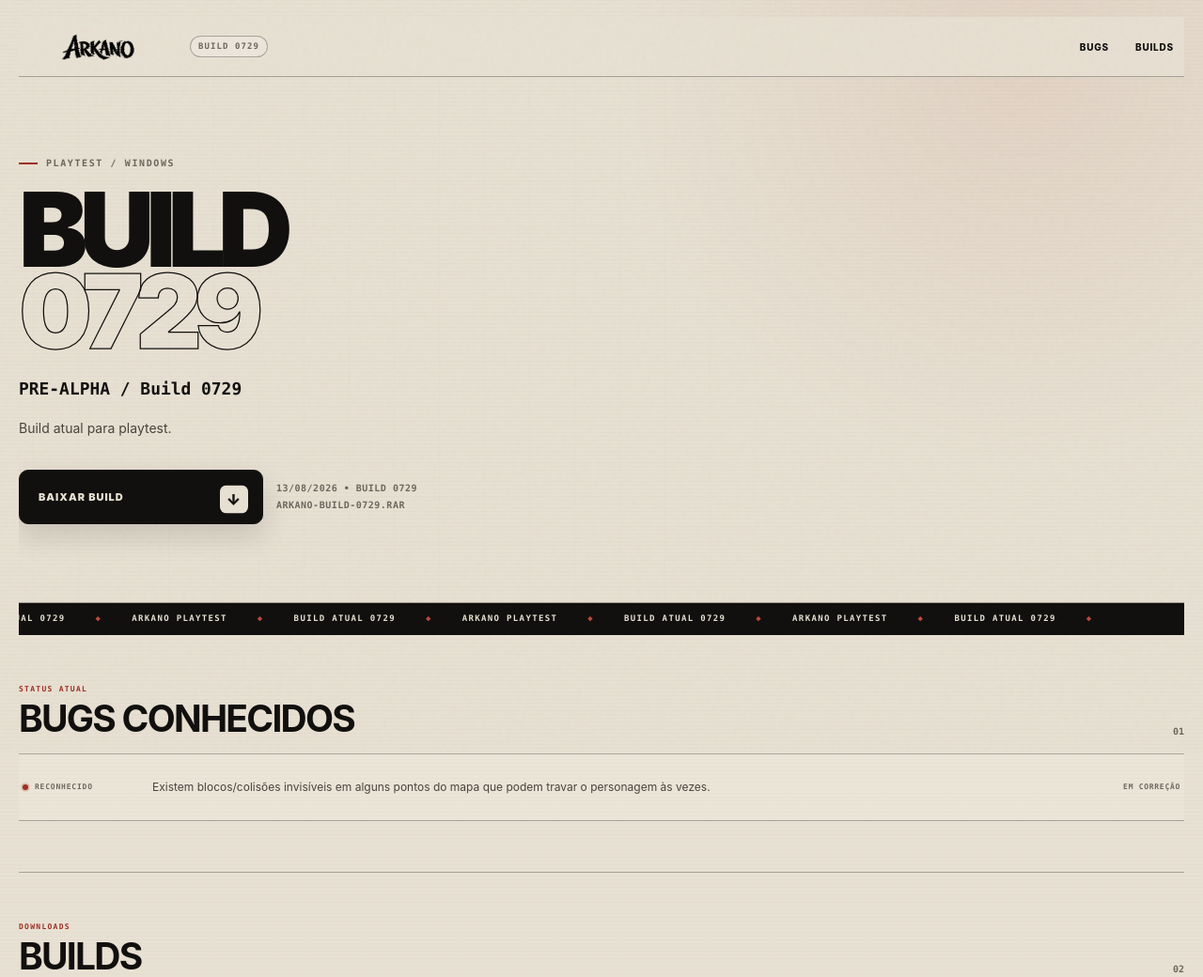
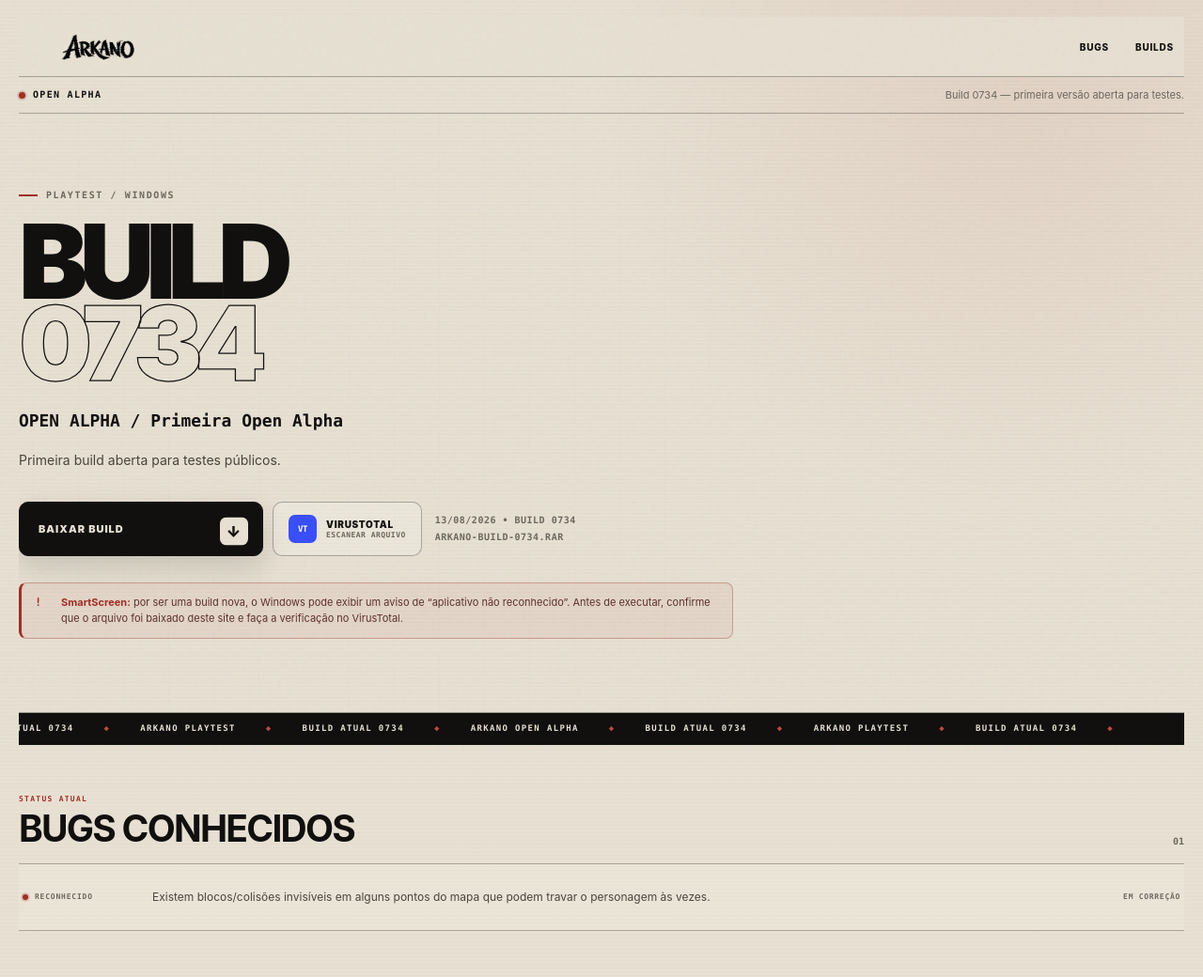
Before and after one commit to RobertMenegussi/portal-arkano, a plain HTML site: page index.html in a window 1280 px wide. Shown: the top 1040 px of the page at 94% size. Drawn offline with Linux system fonts and the light colour scheme.

Commit message:
Build 0734 Open Alpha

```diff
--- a/index.html
+++ b/index.html
@@ -91,15 +91,6 @@
   width:min(168px,44vw);
   max-height:30px;
   object-fit:contain;
-}
-.build-chip{
-  padding:6px 8px;
-  border:1px solid var(--line-2);
-  border-radius:999px;
-  background:rgba(255,255,255,.2);
-  color:var(--muted);
-  font:800 9px/1 Consolas,monospace;
-  letter-spacing:.12em;
 }
 .nav{
   display:flex;
@@ -296,6 +287,118 @@
   font:700 10px/1.45 Consolas,monospace;
   letter-spacing:.05em;
   text-transform:uppercase;
+}
+
+
+/* OPEN ALPHA */
+.alpha-banner{
+  display:flex;
+  align-items:center;
+  justify-content:space-between;
+  gap:18px;
+  padding:12px 0;
+  border-bottom:1px solid var(--line-2);
+  font-size:11px;
+}
+.alpha-banner strong{
+  display:inline-flex;
+  align-items:center;
+  gap:8px;
+  font:900 10px/1 Consolas,monospace;
+  letter-spacing:.13em;
+  text-transform:uppercase;
+}
+.alpha-banner strong:before{
+  content:"";
+  width:7px;
+  height:7px;
+  border-radius:50%;
+  background:var(--red);
+  animation:alphaPulse 1.8s ease-in-out infinite;
+}
+.alpha-banner span{
+  color:var(--muted);
+  font-size:11px;
+}
+@keyframes alphaPulse{
+  0%,100%{box-shadow:0 0 0 0 rgba(159,47,36,.28)}
+  50%{box-shadow:0 0 0 7px rgba(159,47,36,0)}
+}
+
+.security-actions{
+  display:flex;
+  align-items:center;
+  gap:10px;
+  flex-wrap:wrap;
+}
+
+.virustotal-btn{
+  height:58px;
+  padding:0 16px;
+  display:inline-flex;
+  align-items:center;
+  gap:10px;
+  border:1px solid var(--line-2);
+  border-radius:10px;
+  background:rgba(255,255,255,.20);
+  color:var(--ink);
+  text-decoration:none;
+  font-size:10px;
+  font-weight:900;
+  letter-spacing:.07em;
+  text-transform:uppercase;
+  transition:background .18s ease,transform .18s ease,border-color .18s ease;
+}
+.virustotal-btn:hover{
+  transform:translateY(-2px);
+  background:var(--paper-2);
+  border-color:var(--ink);
+}
+.vt-mark{
+  width:30px;
+  height:30px;
+  display:grid;
+  place-items:center;
+  border-radius:7px;
+  background:#394eff;
+  color:#fff;
+  font:900 9px/1 Consolas,monospace;
+  letter-spacing:-.04em;
+}
+.vt-copy{
+  display:flex;
+  flex-direction:column;
+  gap:2px;
+  align-items:flex-start;
+}
+.vt-copy small{
+  color:var(--muted);
+  font:700 8px/1 Consolas,monospace;
+  letter-spacing:.06em;
+}
+
+.smartscreen-warning{
+  width:min(760px,100%);
+  margin-top:14px;
+  display:grid;
+  grid-template-columns:18px 1fr;
+  gap:10px;
+  padding:12px 14px;
+  border:1px solid rgba(159,47,36,.35);
+  border-left:3px solid var(--red);
+  background:rgba(159,47,36,.055);
+  color:#5d302b;
+  border-radius:8px;
+  font-size:11px;
+  line-height:1.55;
+}
+.smartscreen-warning strong{
+  color:var(--red);
+}
+.warning-icon{
+  font:900 12px/1 Consolas,monospace;
+  color:var(--red);
+  padding-top:2px;
 }
 
 /* TICKER */
@@ -550,6 +653,21 @@
 }
 
 
+
+@media(max-width:720px){
+  .alpha-banner{
+    align-items:flex-start;
+    flex-direction:column;
+    gap:5px;
+  }
+  .security-actions{
+    width:100%;
+  }
+  .virustotal-btn{
+    min-width:185px;
+  }
+}
+
 @media(max-width:560px){
   .page{
     width:min(100% - 24px,1240px);
@@ -605,7 +723,6 @@
   <header class="topbar">
     <div class="brand">
       <img class="brand-logo" src="arkano_logo.png" alt="ARKANO">
-      <span class="build-chip" id="topBuild">BUILD ----</span>
     </div>
 
     <nav class="nav" aria-label="Navegação">
@@ -613,6 +730,11 @@
       <a href="#builds">Builds</a>
     </nav>
   </header>
+
+  <div class="alpha-banner">
+    <strong>OPEN ALPHA</strong>
+    <span>Build 0734 — primeira versão aberta para testes.</span>
+  </div>
 
   <section class="hero">
     <div class="hero-grid" aria-hidden="true"></div>
@@ -629,14 +751,29 @@
       <p class="hero-notes" id="heroNotes"></p>
 
       <div class="hero-actions">
-        <a class="download-main" id="mainDownload" href="#">
-          <span>Baixar build</span>
-          <span class="download-arrow">↓</span>
-        </a>
+        <div class="security-actions">
+          <a class="download-main" id="mainDownload" href="#">
+            <span>Baixar build</span>
+            <span class="download-arrow">↓</span>
+          </a>
+
+          <a class="virustotal-btn" id="virusTotalLink" href="https://www.virustotal.com/gui/home/upload" target="_blank" rel="noopener noreferrer">
+            <span class="vt-mark">VT</span>
+            <span class="vt-copy">
+              <span id="virusTotalText">VirusTotal</span>
+              <small id="virusTotalSubtext">Escanear arquivo</small>
+            </span>
+          </a>
+        </div>
 
         <div class="hero-meta">
           <span id="heroDate"></span>
           <span id="heroFile"></span>
+        </div>
+
+        <div class="smartscreen-warning">
+          <span class="warning-icon">!</span>
+          <span><strong>SmartScreen:</strong> por ser uma build nova, o Windows pode exibir um aviso de “aplicativo não reconhecido”. Antes de executar, confirme que o arquivo foi baixado deste site e faça a verificação no VirusTotal.</span>
         </div>
       </div>
     </div>
@@ -644,14 +781,14 @@
 
   <div class="ticker" aria-hidden="true">
     <div class="ticker-track">
+      <span>ARKANO OPEN ALPHA</span>
+      <span>BUILD ATUAL 0734</span>
       <span>ARKANO PLAYTEST</span>
-      <span>BUILD ATUAL 0729</span>
+      <span>BUILD ATUAL 0734</span>
+      <span>ARKANO OPEN ALPHA</span>
+      <span>BUILD ATUAL 0734</span>
       <span>ARKANO PLAYTEST</span>
-      <span>BUILD ATUAL 0729</span>
-      <span>ARKANO PLAYTEST</span>
-      <span>BUILD ATUAL 0729</span>
-      <span>ARKANO PLAYTEST</span>
-      <span>BUILD ATUAL 0729</span>
+      <span>BUILD ATUAL 0734</span>
     </div>
   </div>
 
@@ -695,11 +832,18 @@
 <script>
 const BUILDS = [
   {
+    build: "0734",
+    version: "OPEN ALPHA",
+    date: "13/08/2026",
+    title: "Primeira Open Alpha",
+    notes: "Primeira build aberta para testes públicos."
+  },
+  {
     build: "0729",
     version: "PRE-ALPHA",
     date: "13/08/2026",
     title: "Build 0729",
-    notes: "Build atual para playtest."
+    notes: "Build anterior de playtest."
   },
   {
     build: "0722",
@@ -717,10 +861,17 @@
 const $ = id => document.getElementById(id);
 const latest = BUILDS[0];
 
+/*
+  Quando tiver o relatório da build 0734 no VirusTotal,
+  cole o link abaixo. Enquanto estiver vazio, o botão abre
+  a página oficial para upload/scan.
+*/
+const VIRUSTOTAL_REPORT_URL = "";
+const VIRUSTOTAL_UPLOAD_URL = "https://www.virustotal.com/gui/home/upload";
+
 /* RAR automático: basta informar o número da build */
 const buildFile = build => `builds/Arkano-build-${build.build}.rar`;
 
-$("topBuild").textContent = `BUILD ${latest.build}`;
 $("heroBuild").textContent = latest.build;
 $("heroVersion").textContent = `${latest.version} / ${latest.title}`;
 $("heroNotes").textContent = latest.notes;
@@ -728,6 +879,17 @@
 $("heroFile").textContent = buildFile(latest).split("/").pop();
 $("mainDownload").href = buildFile(latest);
 $("mainDownload").setAttribute("download", "");
+
+const vtLink = $("virusTotalLink");
+if (VIRUSTOTAL_REPORT_URL) {
+  vtLink.href = VIRUSTOTAL_REPORT_URL;
+  $("virusTotalText").textContent = "VirusTotal";
+  $("virusTotalSubtext").textContent = "Ver resultado";
+} else {
+  vtLink.href = VIRUSTOTAL_UPLOAD_URL;
+  $("virusTotalText").textContent = "VirusTotal";
+  $("virusTotalSubtext").textContent = "Escanear arquivo";
+}
 
 $("buildCount").textContent = String(BUILDS.length).padStart(2, "0");
 $("bugCount").textContent = String(KNOWN_BUGS.length).padStart(2, "0");
```
Also changed, not shown: 1 other file.
